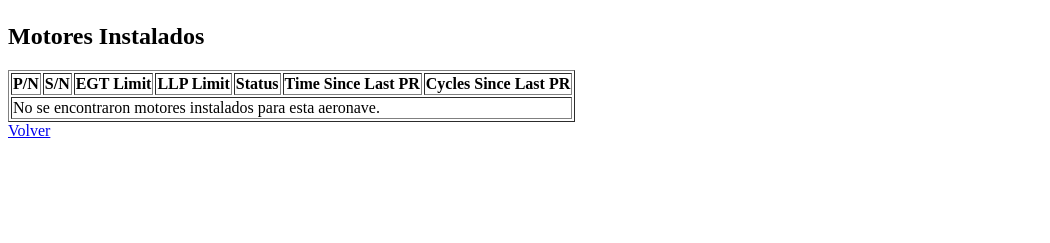
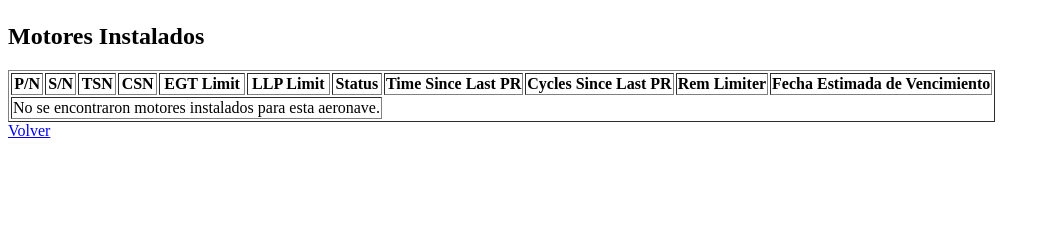
Before and after one commit to FleetDevelopment/mi_app, a Flask app: template templates/aeronave.html in a window 1280 px wide. Shown: the part 57-300 px from the top of the page, without its empty margins (0-1050 px from the left). Run offline with Flask 3, Linux system fonts and the light colour scheme; the template is opened without the code that fills it, so the values that code supplies are empty.

Commit message:
limiter y fecha estimada ajustado para empezar css

```diff
--- a/app.py
+++ b/app.py
@@ -1,6 +1,7 @@
 from flask import Flask, render_template, request
 import pandas as pd
 from datetime import datetime, timedelta
+import locale
 import re
 
 app = Flask(__name__)
@@ -44,14 +45,29 @@ def aeronave(matricula):
 
         if not eng_data.empty:
             eng_data = eng_data.iloc[0]
+            # Calcular Rem Limiter
+            csn = motor['CSN']
+            egt_limit = eng_data['EGTLimit']
+            llp_limit = eng_data['LLPLimit']
+            rem_limiter = min(egt_limit - csn, llp_limit - csn)
+
+            # Calcular Fecha Estimada de Vencimiento en formato 23-Aug-25
+            dias_remanentes = rem_limiter / 7
+            fecha_vencimiento = datetime.today() + timedelta(days=dias_remanentes)
+            fecha_vencimiento_formateada = fecha_vencimiento.strftime('%d-%b-%y')  # Formato DD-MMM-YY
+
             motores_info.append({
                 'P/N': motor['P/N'],
                 'S/N': sn,
-                'EGTLimit': eng_data['EGTLimit'],
-                'LLPLimit': eng_data['LLPLimit'],
+                'EGTLimit': egt_limit,
+                'LLPLimit': llp_limit,
                 'Status': motor['Status'],
                 'TSO': motor['TSO'],
-                'CSO': motor['CSO']
+                'CSO': motor['CSO'],
+                'TSN': motor['TSN'],
+                'CSN': csn,
+                'RemLimiter': rem_limiter,  # Resultado de Rem Limiter
+                'FechaVencimiento': fecha_vencimiento_formateada  # Fecha de Vencimiento en formato DD-MMM-YY
             })
             print(f"Motor encontrado: {motor['P/N']} con S/N: {sn}")  # Debugging
         else:
@@ -96,6 +112,11 @@ def motores_desinstalados():
             llp_limit = eng_data['LLPLimit']
             rem_limiter = min(egt_limit - csn, llp_limit - csn)
 
+            # Calcular Fecha Estimada de Vencimiento en formato 23-Aug-25
+            dias_remanentes = rem_limiter / 7
+            fecha_vencimiento = datetime.today() + timedelta(days=dias_remanentes)
+            fecha_vencimiento_formateada = fecha_vencimiento.strftime('%d-%b-%y')  # Formato DD-MMM-YY
+
             motores_info.append({
                 'P/N': motor['P/N'],
                 'S/N': sn,
@@ -106,7 +127,8 @@ def motores_desinstalados():
                 'CSO': motor['CSO'],
                 'TSN': motor['TSN'],
                 'CSN': csn,
-                'RemLimiter': rem_limiter  # Agregar el resultado de Rem Limiter
+                'RemLimiter': rem_limiter,  # Resultado de Rem Limiter
+                'FechaVencimiento': fecha_vencimiento_formateada  # Fecha de Vencimiento en formato DD-MMM-YY
             })
         else:
             print(f"No se encontraron datos de englimiter para S/N: {sn}")  # Debugging
--- a/templates/aeronave.html
+++ b/templates/aeronave.html
@@ -11,11 +11,15 @@
         <tr>
             <th>P/N</th>
             <th>S/N</th>
+            <th>TSN</th>
+            <th>CSN</th>
             <th>EGT Limit</th>
             <th>LLP Limit</th>
             <th>Status</th>
             <th>Time Since Last PR</th>
             <th>Cycles Since Last PR</th>
+            <th>Rem Limiter</th>
+            <th>Fecha Estimada de Vencimiento</th> <!-- Nueva columna Fecha Estimada de Vencimiento -->
         </tr>
         {% if motores %}
             {% for motor in motores %}
@@ -27,6 +31,10 @@
                     <td>{{ motor['Status'] }}</td>
                     <td>{{ motor['TSO'] }}</td>
                     <td>{{ motor['CSO'] }}</td>
+                    <td>{{ motor['TSN'] }}</td>
+                    <td>{{ motor['CSN'] }}</td>
+                    <td>{{ motor['RemLimiter'] }}</td>
+                    <td>{{ motor['FechaVencimiento'] }}</td> <!-- Mostrar Fecha Estimada de Vencimiento -->
                 </tr>
             {% endfor %}
         {% else %}
```
Also changed, not shown: templates/motores_desinstalados.html (+6 -4 lines), 2 other files.
